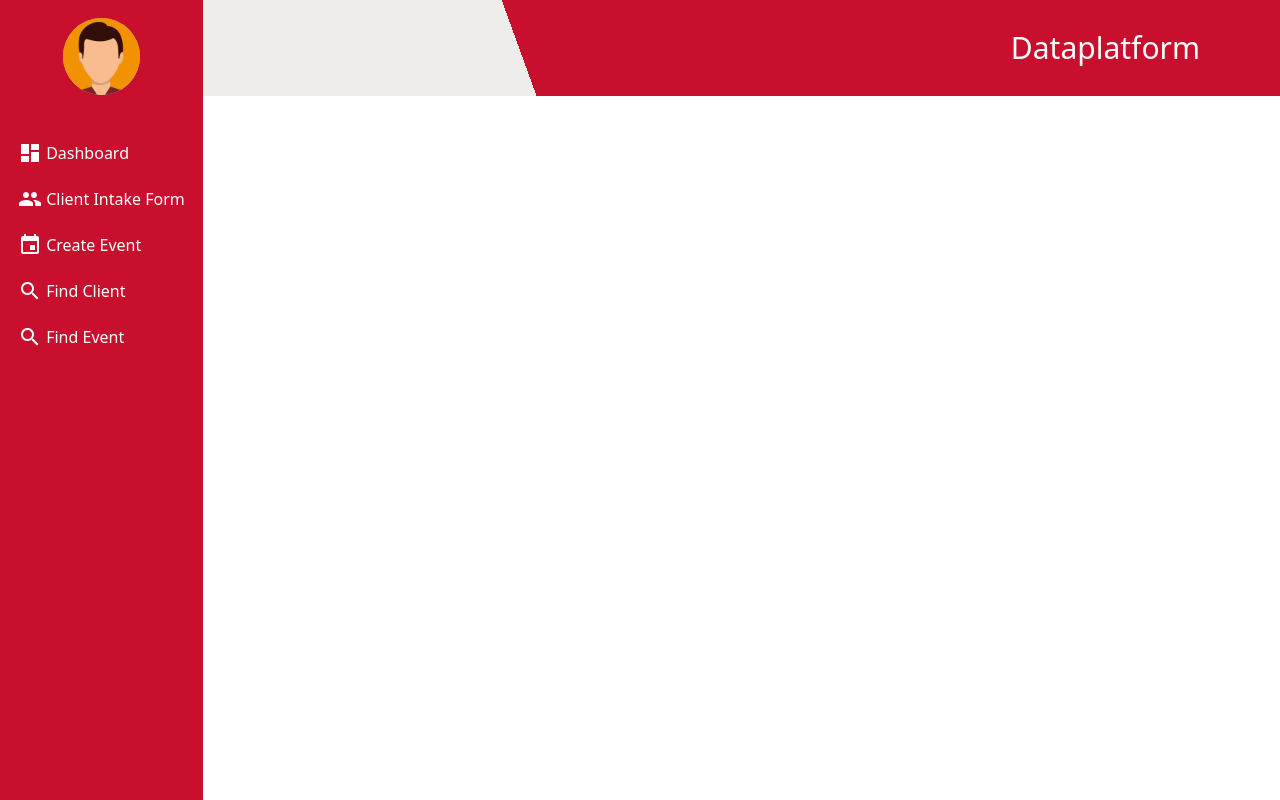
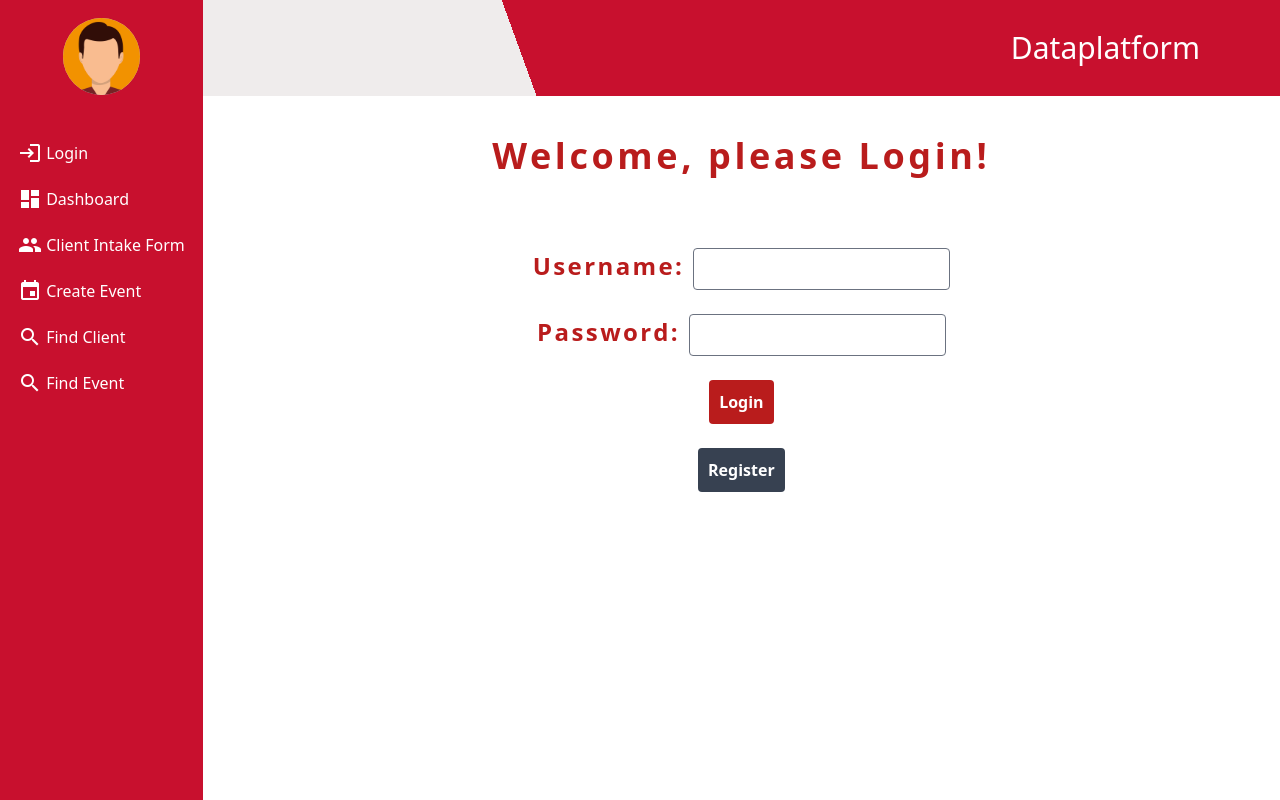
Before and after one commit to CIS-Spring-2023/project-cis_4339_project_-21, a Vue app in the folder frontend/: page /login in a window 1280 px wide. Built offline with nearby package versions, Linux system fonts and the light colour scheme; no server answers.

Commit message:
Commit 1 login
Commit 1 for login page

```diff
--- a/frontend/src/App.vue
+++ b/frontend/src/App.vue
@@ -25,6 +25,16 @@ export default {
         </section>
         <nav class="mt-10">
           <ul class="flex flex-col gap-4">
+            <li>
+              <router-link to="/login">
+                <span
+                  style="position: relative; top: 6px"
+                  class="material-icons"
+                  >login</span
+                >
+                Login
+              </router-link>
+            </li>
             <li>
               <router-link to="/">
                 <span
--- /dev/null
+++ b/frontend/src/components/Login.vue
@@ -0,0 +1,46 @@
+<template>
+    <div class="flex flex-col">
+        <h1 class="font-bold text-4xl text-red-700 tracking-widest text-center mt-10">
+            Welcome, please Login!
+        </h1>
+        <br>
+        <br>
+            <div class="text-center">
+                <br>
+                <form @submit.prevent="login">
+
+                    <div>
+                        <label  class="font-bold text-2xl text-red-700 tracking-widest text-center mt-10" for="username">Username: </label>
+                        <input class ="rounded" type="text" id="username" v-model="username">
+                    </div>
+
+                    <br>
+                    <div>
+                        <label class="font-bold text-2xl text-red-700 tracking-widest text-center mt-10" for="password">Password: </label>
+                        <input class ="rounded" type="password" id="password" v-model="password">
+                    </div>
+
+                    <br>
+                    <div>
+                        <button class="font-bold bg-red-700 text-white rounded" type="submit">
+                            Login
+                        </button>
+                        <br>
+                        <br>
+                        <button class="font-bold bg-gray-700 text-white rounded" type="submit">
+                            Register
+                        </button>
+                    </div>
+
+
+                </form>
+            </div>
+    </div>
+</template>
+
+<script>
+</script>
+
+<style scoped>
+
+</style>
--- a/frontend/src/router/index.js
+++ b/frontend/src/router/index.js
@@ -6,6 +6,11 @@ const routes = [
     path: '/',
     props: true,
     component: () => import('../components/homePage.vue')
+  },
+  {
+    path: '/login',
+    name: 'login',
+    component: () => import('../components/login.vue')
   },
   {
     path: '/intakeform',
```
